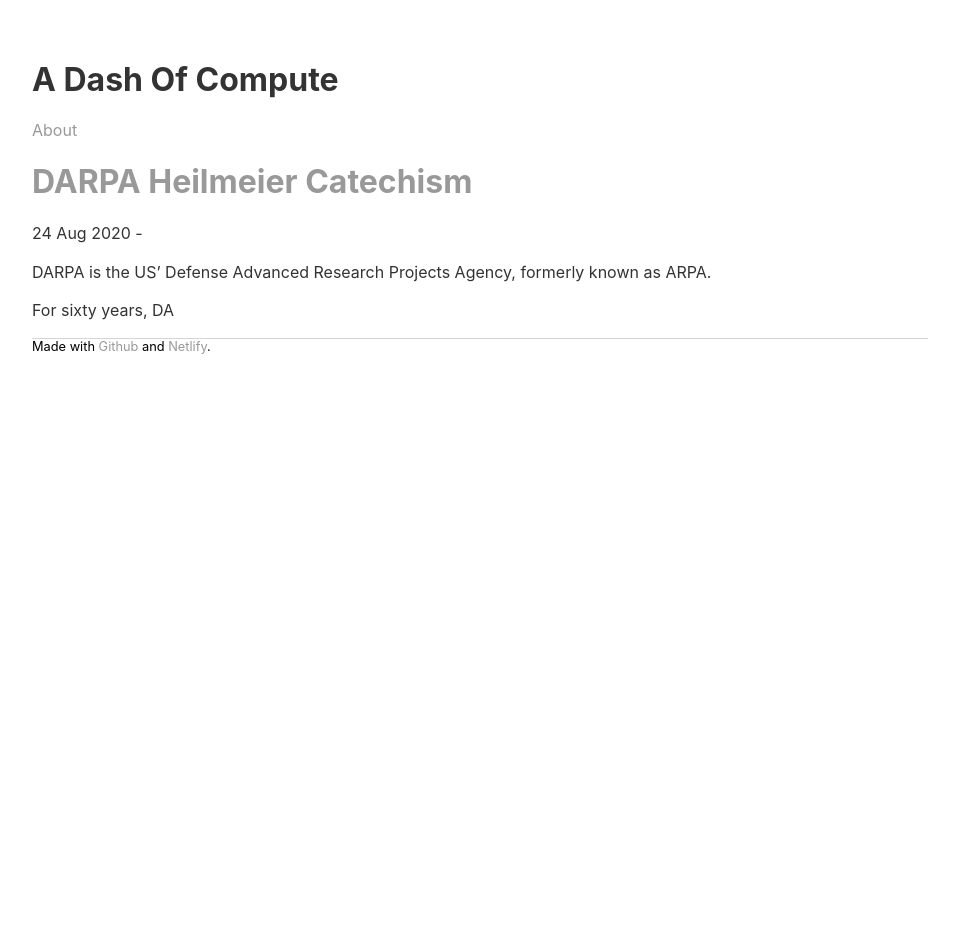
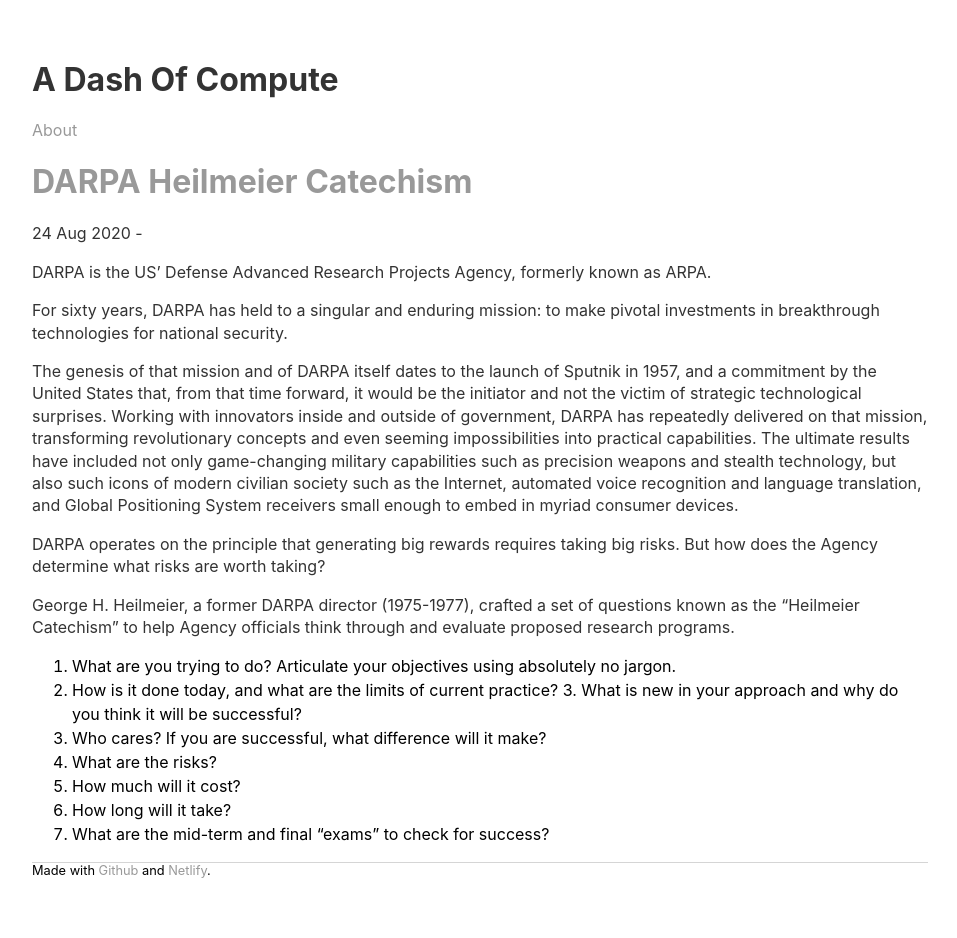
Before and after one commit to sautee/sautee.github.io, a Jekyll site: the page built from _posts/2020-08-24-the-heilmeier-catechism.md, in a window 1280 px wide. Shown: the whole page, without its empty margins (160-1117 px from the left). Built offline with Jekyll 4.4.1, drawn with Linux system fonts in a browser that asks for light colours; before the commit the page ends 900 px from its top, so only the background shows below that.

Commit message:
Update 2020-08-24-the-heilmeier-catechism.md

```diff
--- a/_posts/2020-08-24-the-heilmeier-catechism.md
+++ b/_posts/2020-08-24-the-heilmeier-catechism.md
@@ -7,4 +7,18 @@
 
 DARPA is the US' Defense Advanced Research Projects Agency, formerly known as ARPA.
 
-For sixty years, DA
+For sixty years, DARPA has held to a singular and enduring mission: to make pivotal investments in breakthrough technologies for national security.
+
+The genesis of that mission and of DARPA itself dates to the launch of Sputnik in 1957, and a commitment by the United States that, from that time forward, it would be the initiator and not the victim of strategic technological surprises. Working with innovators inside and outside of government, DARPA has repeatedly delivered on that mission, transforming revolutionary concepts and even seeming impossibilities into practical capabilities. The ultimate results have included not only game-changing military capabilities such as precision weapons and stealth technology, but also such icons of modern civilian society such as the Internet, automated voice recognition and language translation, and Global Positioning System receivers small enough to embed in myriad consumer devices.
+
+DARPA operates on the principle that generating big rewards requires taking big risks. But how does the Agency determine what risks are worth taking?
+
+George H. Heilmeier, a former DARPA director (1975-1977), crafted a set of questions known as the "Heilmeier Catechism" to help Agency officials think through and evaluate proposed research programs.
+
+1. What are you trying to do? Articulate your objectives using absolutely no jargon.
+2. How is it done today, and what are the limits of current practice? 3. What is new in your approach and why do you think it will be successful?
+5. Who cares? If you are successful, what difference will it make?
+6. What are the risks?
+7. How much will it cost?
+8. How long will it take?
+9. What are the mid-term and final “exams” to check for success?
```
